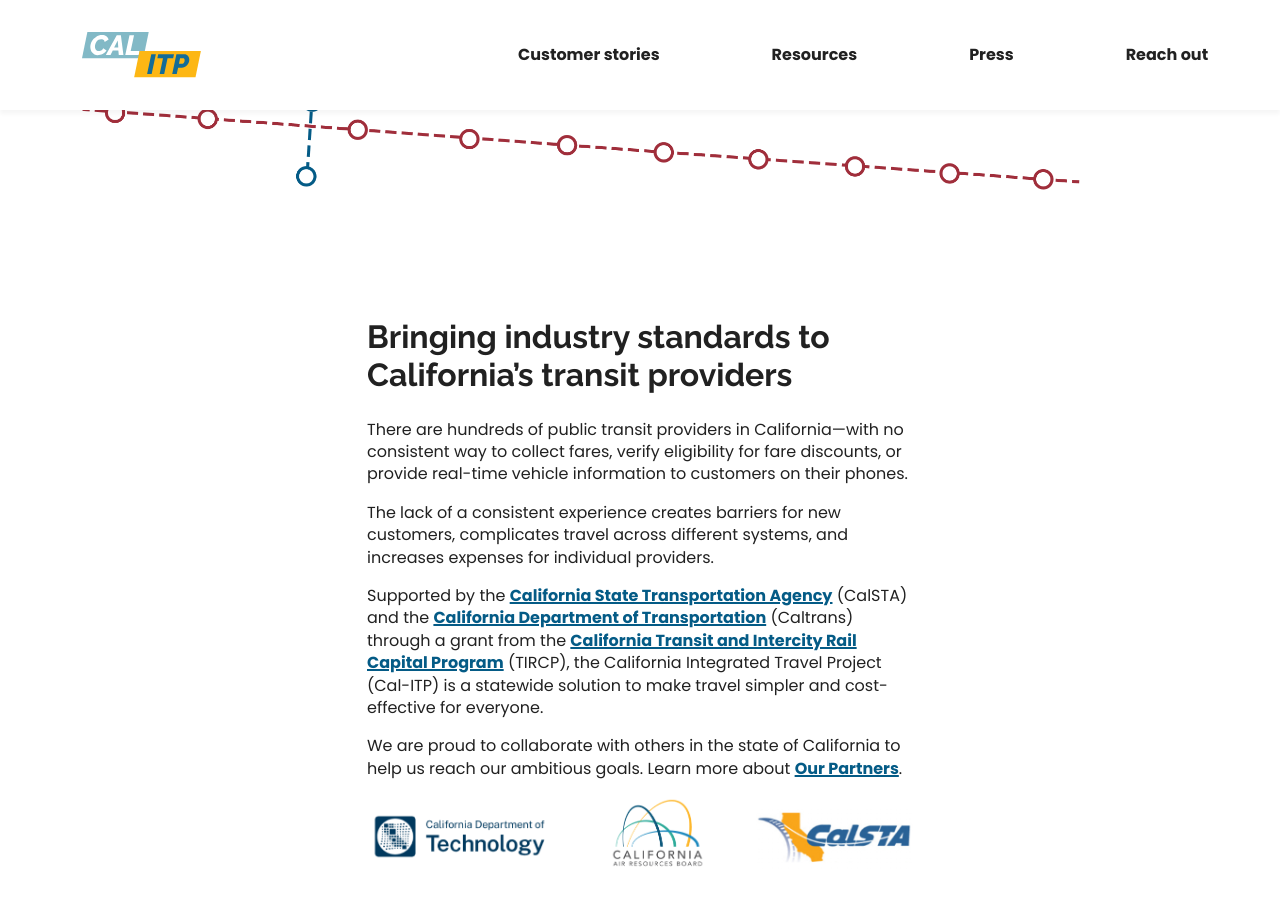
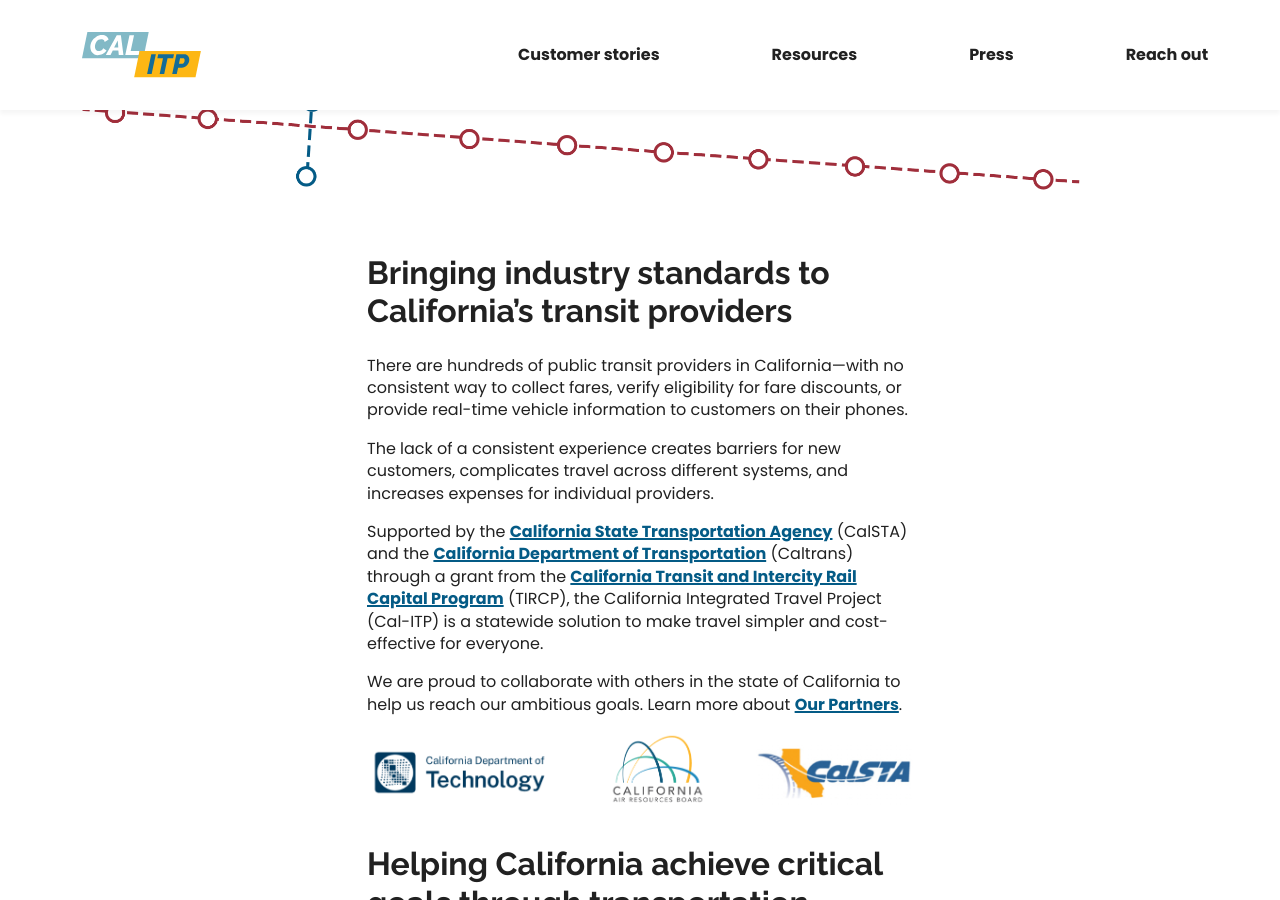
Before and after one commit to cal-itp/calitp.org, a Jekyll site: the page built from src/index.html, in a window 1280 px wide and 900 px high, scrolled down 597 px. Built offline with Jekyll 4.4.1, drawn with Linux system fonts in a browser that asks for light colours.

Commit message:
fix(home): home page dot spacing

```diff
--- a/src/index.html
+++ b/src/index.html
@@ -27,14 +27,14 @@
 
 <picture class="d-none d-md-block">
   <img
-    class="w-100 mb-md-5 pb-md-3"
+    class="w-100"
     src="images/home-divider-1.png"
     alt="Decorative element with dots and dashes, meant to resemble a transit map"
   />
 </picture>
 <picture class="d-md-none">
   <img
-    class="w-100"
+    class="w-100 mt-4 pt-2 mb-5"
     src="images/home-divider-1-sm.png"
     alt="Decorative element with dots and dashes, meant to resemble a transit map"
   />
```
